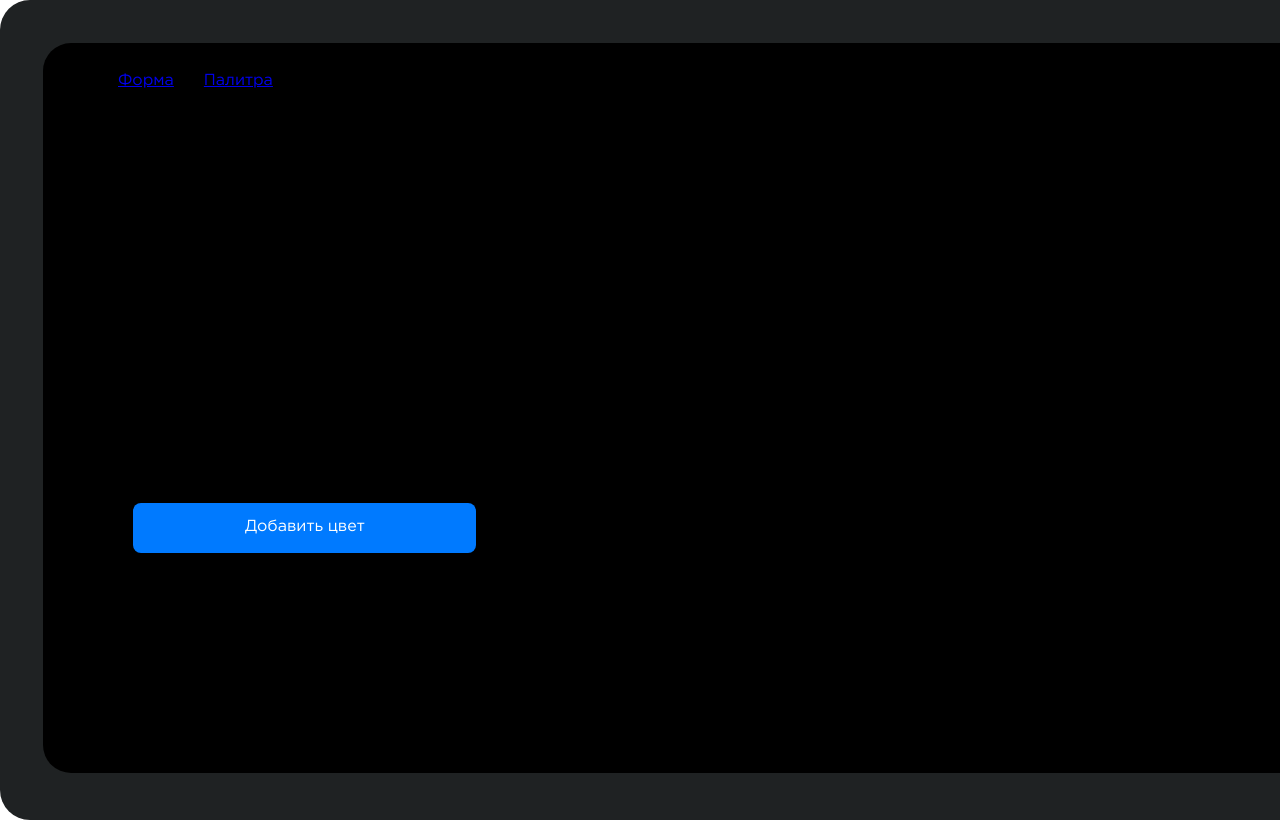
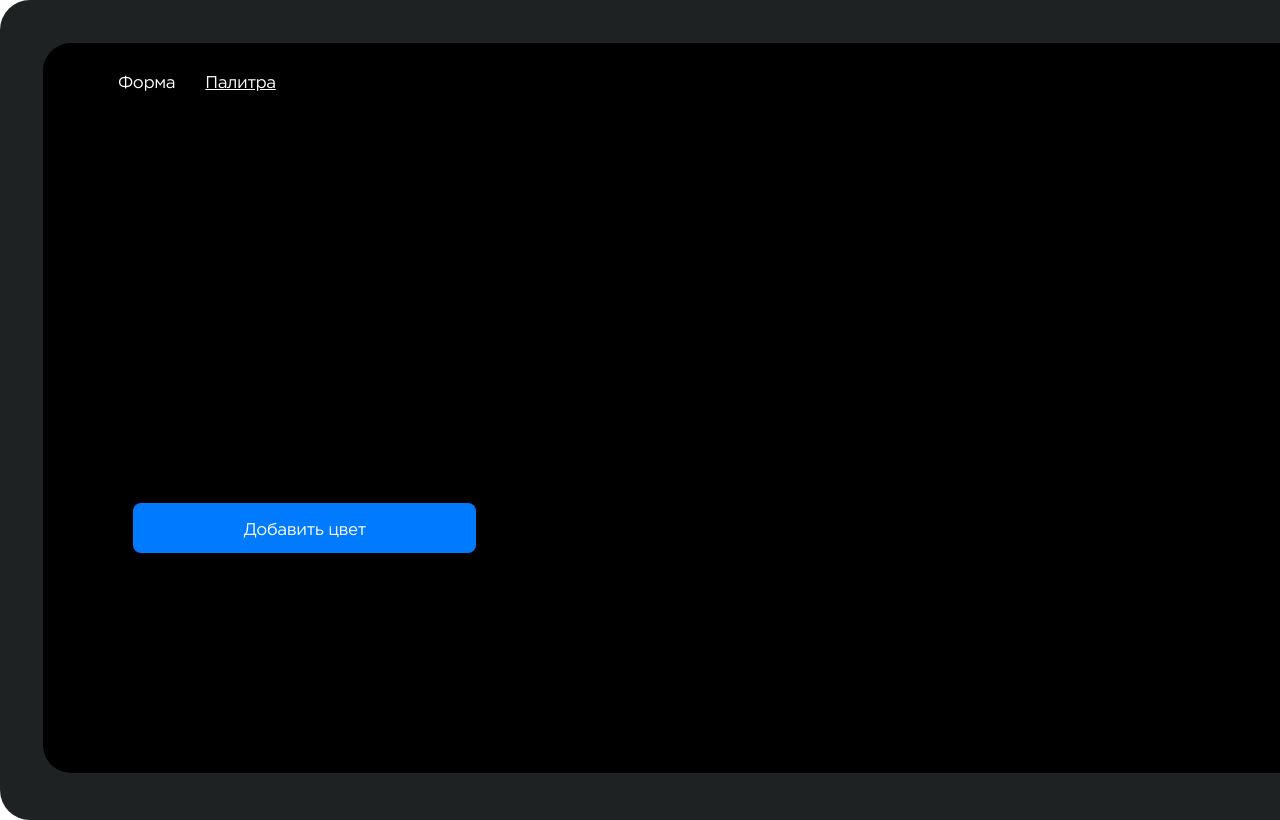
Before and after one commit to Bolshoff/YRUtest, a React (Create React App) app: page /palette in a window 1280 px wide. Shown: the top 820 px of the page. Built offline with nearby package versions, Linux system fonts and the light colour scheme.

Commit message:
add routes

```diff
--- a/package.json
+++ b/package.json
@@ -8,6 +8,7 @@
     "@testing-library/user-event": "^13.5.0",
     "react": "^18.2.0",
     "react-dom": "^18.2.0",
+    "react-router-dom": "^6.4.2",
     "react-scripts": "5.0.1",
     "web-vitals": "^2.1.4"
   },
--- a/src/App.jsx
+++ b/src/App.jsx
@@ -1,6 +1,7 @@
 import React from 'react';
 import './App.css';
-// import Form from './components/Form/form';
+import { BrowserRouter, Routes, Route } from 'react-router-dom';
+import Form from './components/Form/form';
 import Navigation from './components/Navigation/navigation';
 import Palette from './components/Palette/palette';
 
@@ -8,9 +9,14 @@ function App() {
   return (
     <div className="app-wrapper">
       <div className="app">
-        <Navigation />
-        {/* <Form /> */}
-        <Palette />
+        <BrowserRouter>
+          <Navigation />
+          <Routes>
+            <Route path="/" element={<Form />} />
+            <Route path="/form" element={<Form />} />
+            <Route path="/palette" element={<Palette />} />
+          </Routes>
+        </BrowserRouter>
       </div>
     </div>
   );
--- a/src/components/Navigation/navigation.css
+++ b/src/components/Navigation/navigation.css
@@ -2,6 +2,34 @@
       margin: 30px 0 10px 45px;
 }
 
-.navigation__link{
+/*.navigation__link{*/
+/*    margin-left: 30px;*/
+/*    font-weight: 400;*/
+/*    font-size: 17px;*/
+/*    line-height: 22px;*/
+/*    text-align: center;*/
+/*    letter-spacing: -0.408px;*/
+/*    !*text-decoration-line: underline;*!*/
+/*    color: #FFFFFF;*/
+/*}*/
+.link{
     margin-left: 30px;
+    font-weight: 400;
+    font-size: 17px;
+    line-height: 22px;
+    text-align: center;
+    letter-spacing: -0.408px;
+    text-decoration-line: none;
+    color: #FFFFFF;
 }
+.link-active{
+    margin-left: 30px;
+    font-weight: 400;
+    font-size: 17px;
+    line-height: 22px;
+    text-align: center;
+    letter-spacing: -0.408px;
+    text-decoration-line: underline;
+    color: #FFFFFF;
+
+}
--- a/src/components/Navigation/navigation.jsx
+++ b/src/components/Navigation/navigation.jsx
@@ -1,16 +1,17 @@
 import React from 'react';
+import { NavLink } from 'react-router-dom';
 import './navigation.css';
 
 function Navigation() {
   return (
-    <div className="navigation">
-      <a className="navigation__link" href="./somelink.com" target="_blank">
+    <nav className="navigation">
+      <NavLink to="/form" className={({ isActive }) => (isActive ? 'link-active' : 'link')}>
         Форма
-      </a>
-      <a className="navigation__link" href="./somelink.com" target="_blank">
+      </NavLink>
+      <NavLink to="/palette" className={({ isActive }) => (isActive ? 'link-active' : 'link')}>
         Палитра
-      </a>
-    </div>
+      </NavLink>
+    </nav>
   );
 }
 
--- a/src/components/Palette/palette.css
+++ b/src/components/Palette/palette.css
@@ -1,11 +1,4 @@
-/*.palette{*/
-/*    position: absolute;*/
-/*    width: 343px;*/
-/*    height: 500px;*/
-/*    left: 68px;*/
-/*    right: 1003px;*/
 
-/*}*/
 .palette__input-button{
     position: absolute;
     width: 343px;
@@ -16,7 +9,12 @@
     bottom: 30.85%;
     background: #007AFF;
     border-radius: 8px;
-    color: white;
+    color: #FFFFFF;
+    font-weight: 400;
+    font-size: 17px;
+    line-height: 22px;
+    letter-spacing: -0.408px;
     text-align: center;
     vertical-align: center;
+    cursor: pointer;
 }
```
Also changed, not shown: 2 other files (tests, documents, lock files or other folders).
